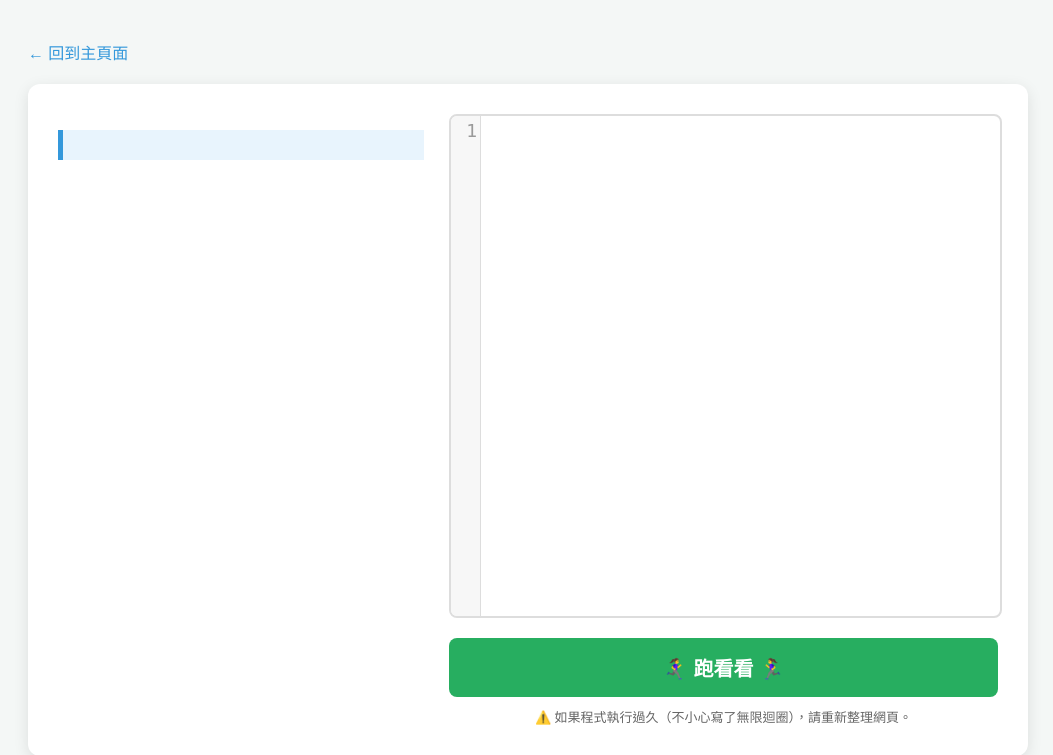
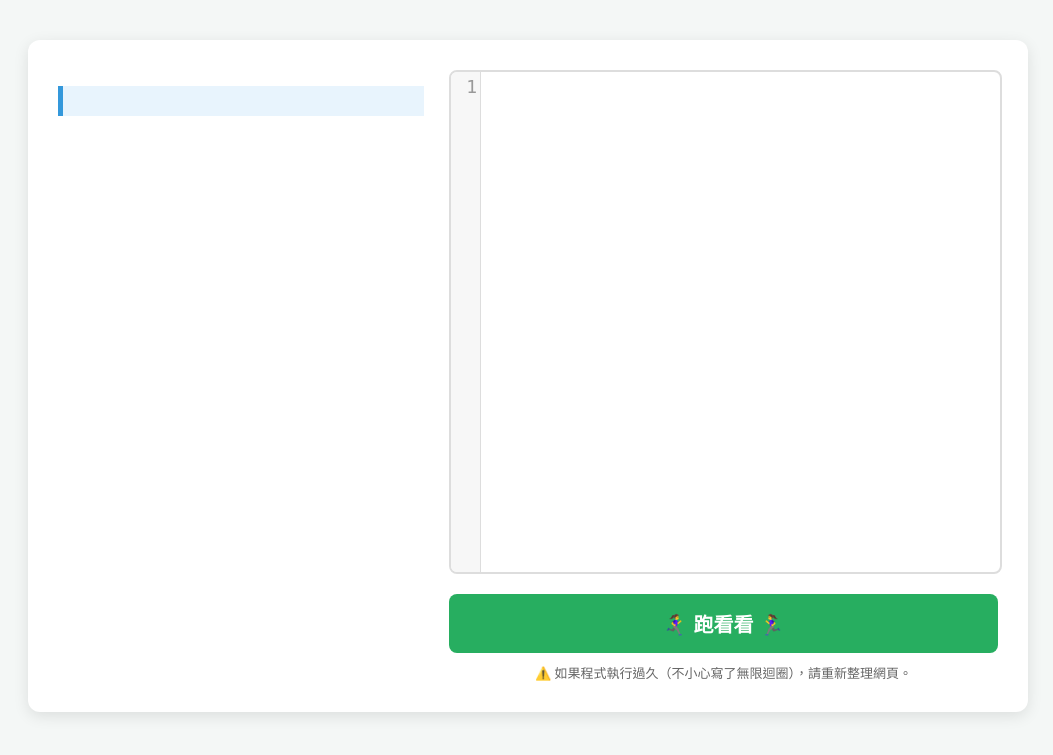
Before and after one commit to candy02058912/train.csie.python, a Flask app: template templates/exercise.html in a window 1280 px wide. Shown: the top 755 px of the page, without its empty margins (112-1165 px from the left). Run offline with Flask 3, Linux system fonts and the light colour scheme; the template is opened without the code that fills it, so the values that code supplies are empty; some libraries are stand-ins or nearby versions.

Commit message:
chore: Remove backlink to home for simplicity

```diff
--- a/templates/exercise.html
+++ b/templates/exercise.html
@@ -175,8 +175,6 @@
 </head>
 
 <body>
-
-    <a href="index.html" class="back-link">← 回到主頁面</a>
 
     <div class="card">
         <div class="quest-panel">
```
